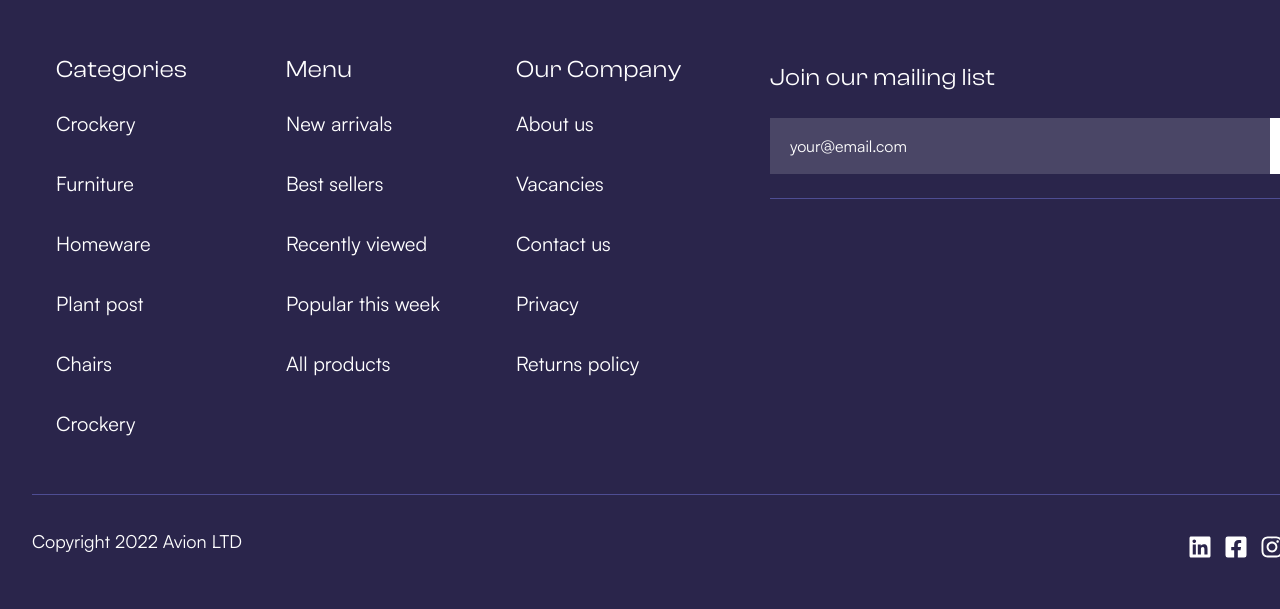
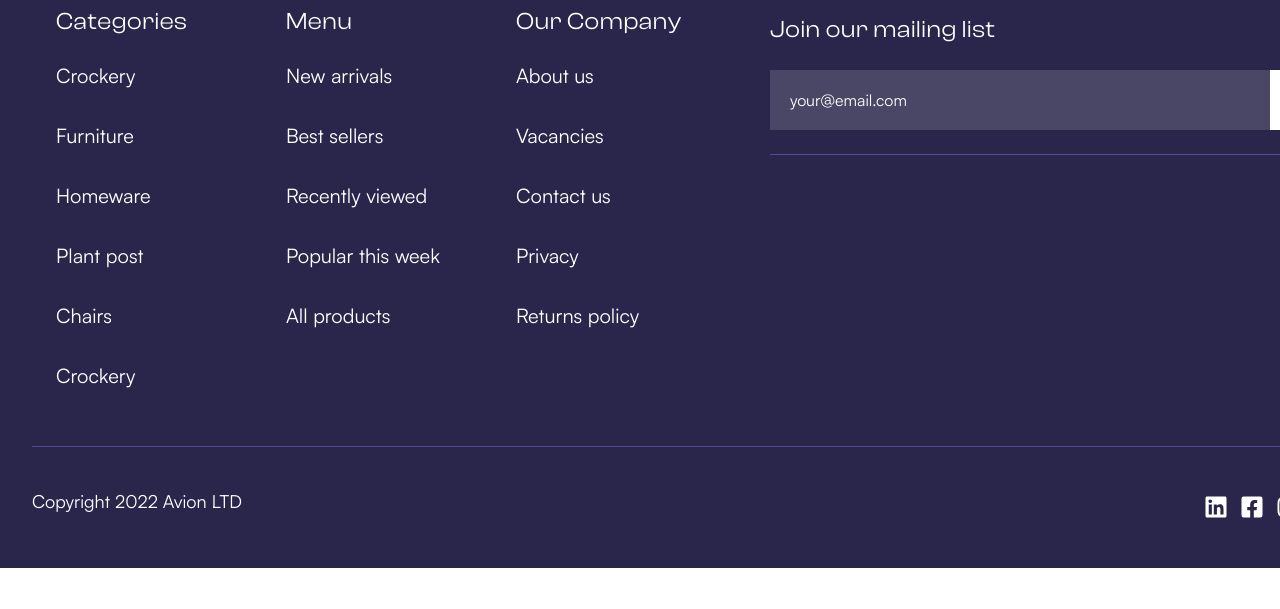
Before and after one commit to erum-waris/figma-UI-UX-hackathon, a Next.js app: page / in a window 1280 px wide. Shown: the part 3867-4476 px from the top of the page. After the commit the page ends 4451 px from the top, so only its background shows below. Built offline with nearby package versions, Linux system fonts and the light colour scheme.

Commit message:
UI UX Hackathon

```diff
--- a/src/app/components/footer/Footer.tsx
+++ b/src/app/components/footer/Footer.tsx
@@ -36,7 +36,7 @@ const FooterHeading = ({ name }: { name: string }) => {
 
 const Footer = () => {
   return (
-    <div className="relative md:w-[1440px] md:h-[300] w-[390px] h-[720px] bottom-4 bg-[#2A254B] gap-8 md:py-[6rem] md:px-[2rem]">
+    <div className="relative bottom-4 md:w-[1440px] md:h-[650px] w-[390px] h-[800px] bg-[#2A254B] gap-8 md:pt-[3rem] md:pb-[1rem] md:px-[2rem]">
       <div className="flex flex-col lg:flex-row md:border-b md:border-[#4e4d93] ">
         <div className="grid grid-cols-2 md:grid-cols-3 gap-6 px-6 py-10 md:gap-[4rem]">
           <div>
@@ -70,23 +70,23 @@ const Footer = () => {
           <div className="ml-8 md:ml-0">
             <FooterHeading name="Join our mailing list" />
           </div>
-          <div className="mt-4 flex justify-center pb-6 border-b border-[#4e4d93] md:border-darkPrimary">
+          <div className="mt-4 flex justify-center pb-6 border-b border-[#4e4d93]">
             <input
               type="email"
               placeholder="your@email.com"
               className="bg-white bg-opacity-[15%] placeholder:font-satoshi focus:outline-none py-4 px-5 placeholder:text-white md:w-[500px]"
             />
-            <button className="px-[32px] py-[16px] bg-white text-[#2A254B] font-satoshi font-normal leading-6 hover:bg-navbarColor hover:text-lightGray">
+            <button className="px-[32px] py-[16px] bg-white text-[#2A254B] font-satoshi font-normal md:text-xl leading-6 hover:bg-[#7dcae8] hover:text-[#291b1b]">
               Sign up
             </button>
           </div>
         </div>
       </div>
-      <div className="md:flex md:justify-between">
-        <p className="text-center  font-satoshi font-normal leading-[18.9px] text-white mt-6 md:text-lg md:mt-8">
+      <div className="flex flex-col lg:flex-row lg:justify-between mt-2 ">
+  <p className="text-center font-satoshi font-normal leading-[18.9px] text-white md:text-lg md:mt-8">
     Copyright 2022 Avion LTD
   </p>
-        <div className="hidden md:flex mt-10 mr-4 gap-3">
+  <div className="flex mt-10 md:ml-4 gap-3 justify-center lg:justify-between items-center">
     <FaLinkedin className="w-[24px] h-[24px] text-white" />
     <FaFacebookSquare className="w-[24px] h-[24px] text-white" />
     <FaInstagram className="w-[24px] h-[24px] text-white" />
@@ -95,6 +95,7 @@ const Footer = () => {
     <FaPinterest className="w-[24px] h-[24px] text-white" />
   </div>
 </div>
+
     </div>
   );
 };
```
Lines whose indentation alone changed are shown as unchanged.
